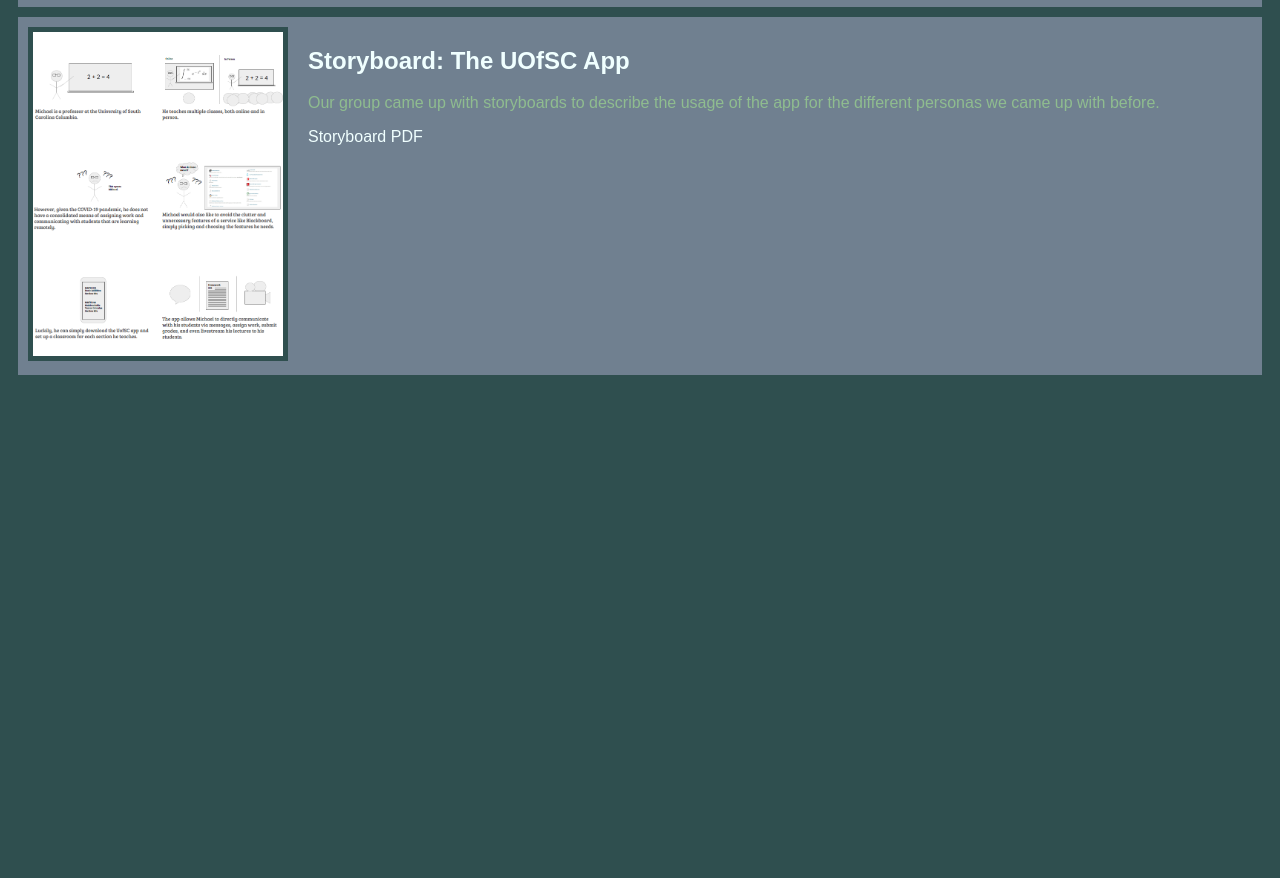
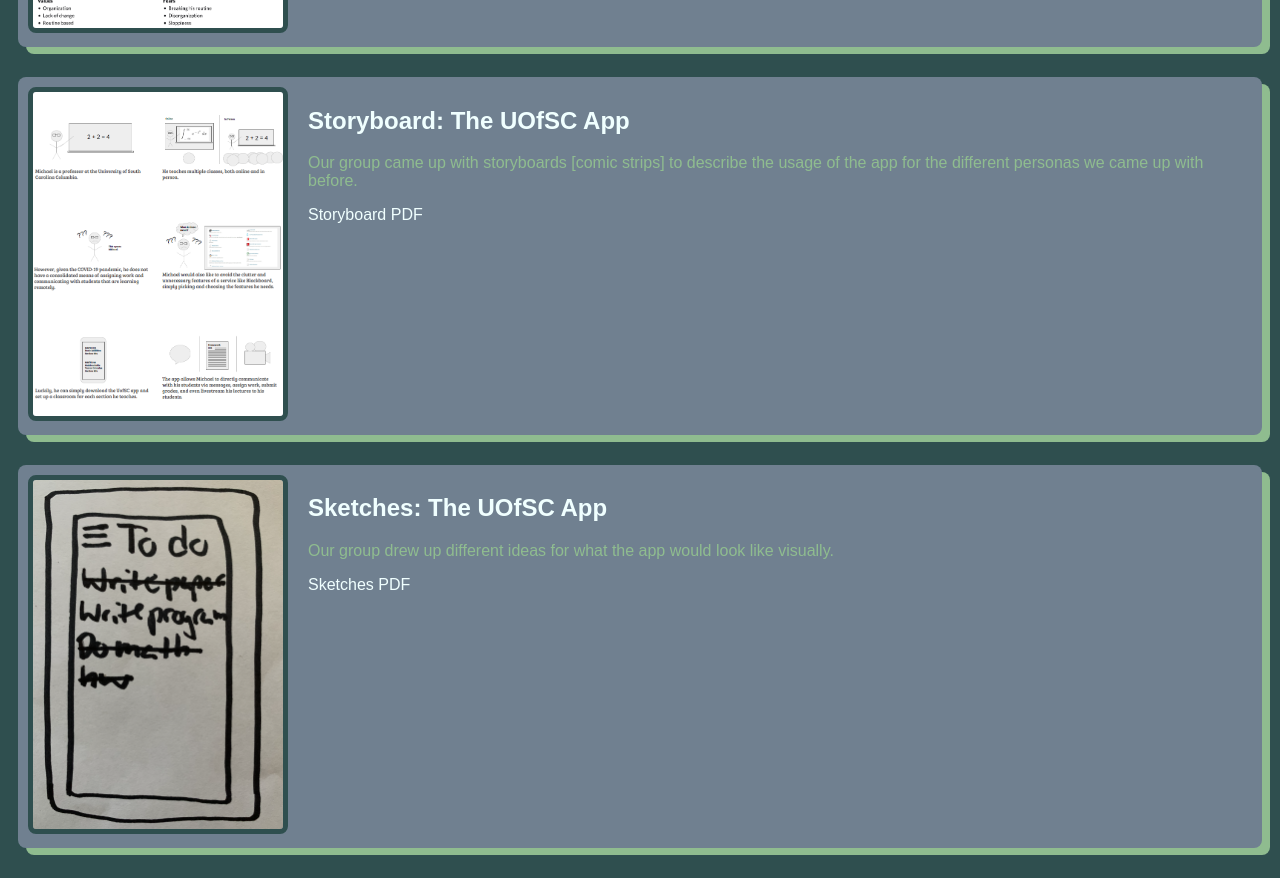
Before and after one commit to ShashankComandur/shashankcomandur.github.io, a plain HTML site: page index.html in a window 1280 px wide. Shown: the part 815-1693 px from the top of the page. Before the commit the page ends 1200 px from the top, so only its background shows below. Drawn offline with Linux system fonts and the light colour scheme.

Commit message:
Add files via upload

```diff
--- a/index.html
+++ b/index.html
@@ -50,10 +50,22 @@
             <section class="assignment-details">
                 <a href="files/Storyboard.pdf"> <h2> Storyboard: The UOfSC App </h2> </a>
                 <p>
-                    Our group came up with storyboards to describe the usage of the app for the different personas we came up with before.
+                    Our group came up with storyboards [comic strips] to describe the usage of the app for the different personas we came up with before.
                 </p>
                 <a href="files/Storyboard.pdf"> Storyboard PDF</a>
             </section>
         </section>
+
+         <!-- Sketching Assignment-->
+         <section class="assignment">
+            <a href="files/sketches.pdf"> <img src="images/sketches.png"> </a>
+            <section class="assignment-details">
+                <a href="files/sketches.pdf"> <h2> Sketches: The UOfSC App </h2> </a>
+                <p>
+                    Our group drew up different ideas for what the app would look like visually.
+                </p>
+                <a href="files/sketches.pdf"> Sketches PDF</a>
+            </section>
+        </section>
     </body>
 </html>
--- a/styles.css
+++ b/styles.css
@@ -8,13 +8,21 @@ body {
     display: flex;
     padding: 10px;
     margin: 10px;
-    background: slategray
+    margin-bottom: 30px;
+    background: slategray;
+    border-radius: 8px;
+    box-shadow: 8px 7px darkseagreen;
 }
 
 .assignment img {
     width: 250px;
     border: 5px solid darkslategray;
     margin-right: 20px;
+    border-radius: 8px;
+}
+
+.assignment a:hover {
+    color: darkseagreen;
 }
 
 h1 {
@@ -22,6 +30,7 @@ h1 {
     text-align: center
 }
 
+
 a {
     text-decoration: none;
     color: azure;
```
Also changed, not shown: images/sketches.png (added), 1 other file.
